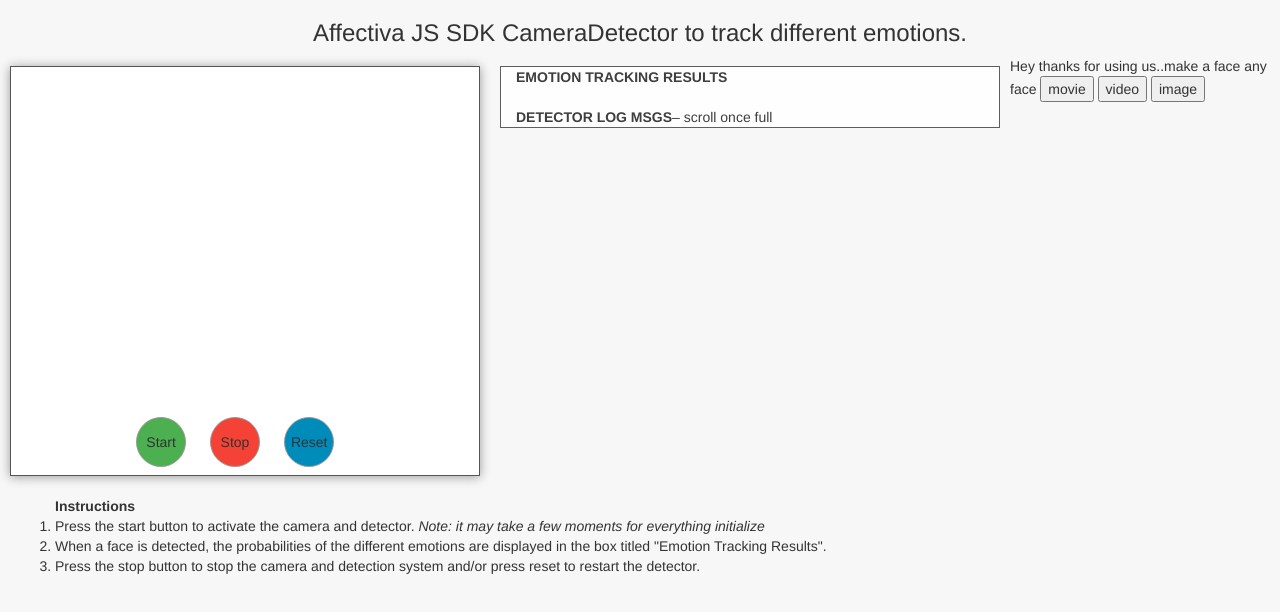
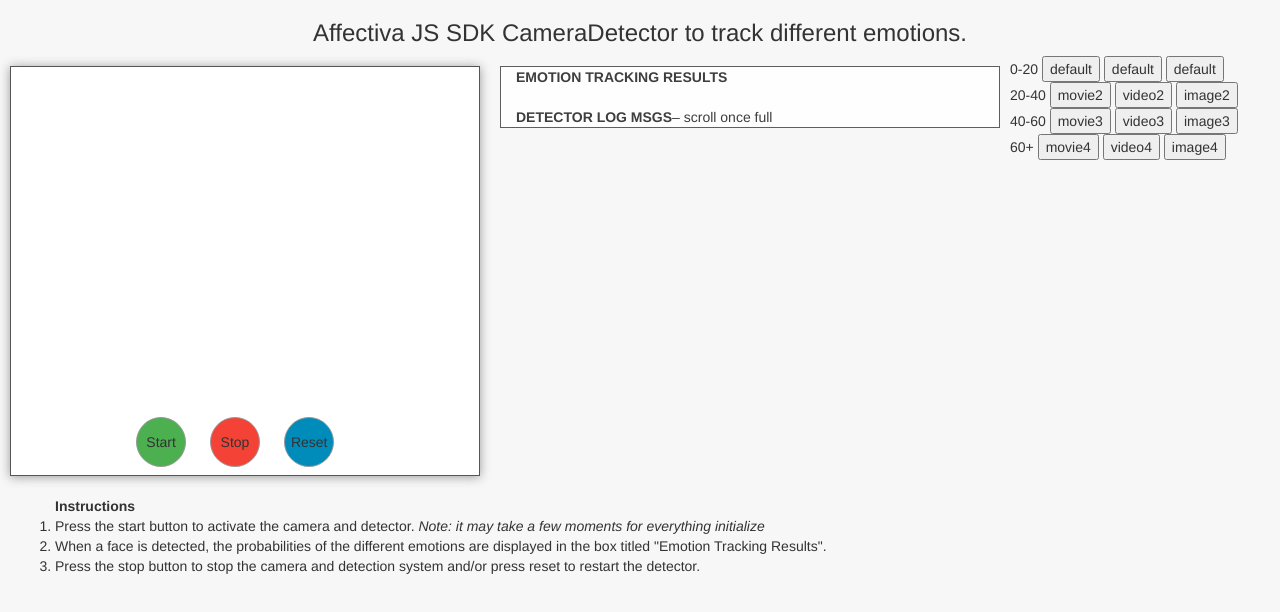
Before and after one commit to evanbg-wpi/DesignForWellbeing, a plain HTML site: page index.html in a window 1280 px wide. Drawn offline with nearby package versions, Linux system fonts and the light colour scheme; a script that the page names is missing.

Commit message:
Brewed Fresh for u

```diff
--- a/index.html
+++ b/index.html
@@ -64,11 +64,31 @@ around it.
 
       </div>
       <!-- END of RIGHT SIDE container– the emotion tracking results and detector log msgs -->
-      <div >
-          <span id = "text_suggest">Hey thanks for using us..make a face any face</span>
-      <button id="movie" target="_blank">movie</button>
-      <button id="video">video</button>
-      <button id="image">image</button></div>
+      <div>
+          <span id = "text_suggest">0-20</span>
+      <button id="movie1" target="_blank">default</button>
+      <button id="video1" target="_blank">default</button>
+      <button id="image1" target="_blank">default</button>
+      </div>
+        <div>
+            <span id = "text_suggest2">20-40</span>
+            <button id="movie2" target="_blank">movie2</button>
+            <button id="video2" target="_blank">video2</button>
+            <button id="image2" target="_blank">image2</button>
+        </div>
+        <div>
+            <span id = "text_suggest3">40-60</span>
+            <button id="movie3" target="_blank">movie3</button>
+            <button id="video3" target="_blank">video3</button>
+            <button id="image3" target="_blank">image3</button>
+        </div>
+
+        <div>
+            <span id = "text_suggest4">60+</span>
+            <button id="movie4" target="_blank">movie4</button>
+            <button id="video4" target="_blank">video4</button>
+            <button id="image4" target="_blank">image4</button>
+        </div>
     </div>
     <!-- END of UPPER SCREEN container– camera & logs -->
 
--- a/script.js
+++ b/script.js
@@ -121,6 +121,11 @@ detector.addEventListener("onImageResultsSuccess", function(faces, image,
                 window.open('https://www.youtube.com/watch?v=XyNlqQId-nk&t=15s');
             });
         });
+        $(document).ready(function() {
+            $("#movie").click(function(){
+                window.open('https://www.youtube.com/watch?v=XyNlqQId-nk&t=15s');
+            });
+        });
           $('body').css({'background-color': '#292c85', "transition": "all .1s ease-in"}); // dark gloomy blue
 
           $("#face_video_canvas").css("filter", "grayscale(0.7) hue-rotate(270deg)"); //sad blue camera
```
